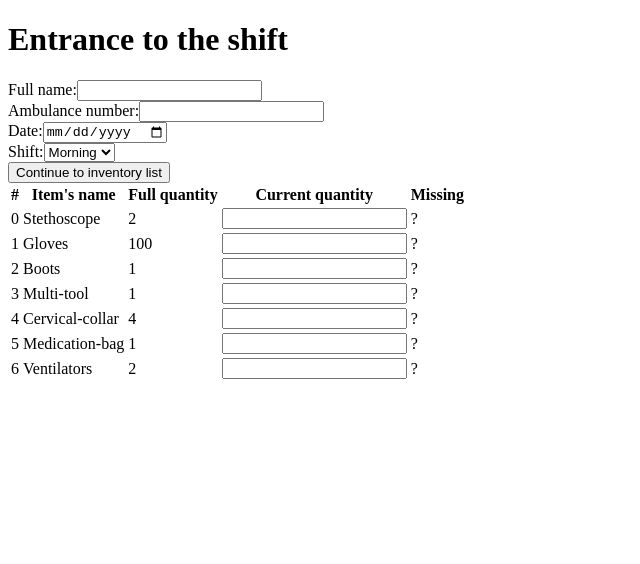
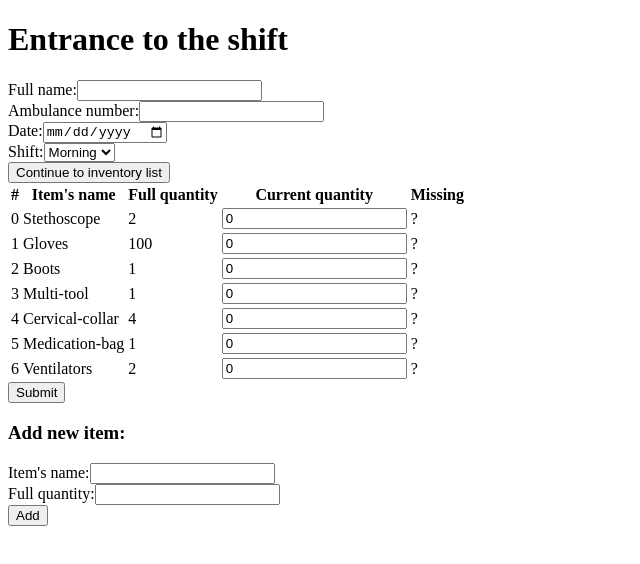
Before and after one commit to ramabadash/paramedics-equipment-list, a React (Create React App) app in the folder paramedics-equipment-list/: page / in a window 1280 px wide. Shown: the top 564 px of the page, without its empty margins (0-640 px from the left). Built offline with nearby package versions, Linux system fonts and the light colour scheme.

Commit message:
# Add AddItemForm componnet

```diff
--- /dev/null
+++ b/paramedics-equipment-list/src/components/AddItemForm.jsx
@@ -0,0 +1,20 @@
+import React from 'react';
+
+function AddItemForm() {
+  return (
+    <div>
+      <h3>Add new item:</h3>
+      <div>
+        <label htmlFor='item-name'>Item's name:</label>
+        <input type='text' name='item-name' />
+      </div>
+      <div>
+        <label htmlFor='full-quantity'>Full quantity:</label>
+        <input type='number' name='full-quantity' />
+      </div>
+      <button>Add</button>
+    </div>
+  );
+}
+
+export default AddItemForm;
--- a/paramedics-equipment-list/src/components/InventoryList.jsx
+++ b/paramedics-equipment-list/src/components/InventoryList.jsx
@@ -1,5 +1,6 @@
 import React from 'react';
 import { fullEquipmentList } from '../data/db';
+import AddItemForm from './AddItemForm';
 
 function InventoryList() {
   return (
@@ -22,7 +23,7 @@ function InventoryList() {
                 <td>{item.name}</td>
                 <td>{item.fullQuantity}</td>
                 <td>
-                  <input type='number' min={0} />
+                  <input type='number' min={0} defaultValue={0} />
                 </td>
                 <td>?</td>
               </tr>,
@@ -30,6 +31,8 @@ function InventoryList() {
           })}
         </tbody>
       </table>
+      <button>Submit</button>
+      <AddItemForm />
     </div>
   );
 }
```
